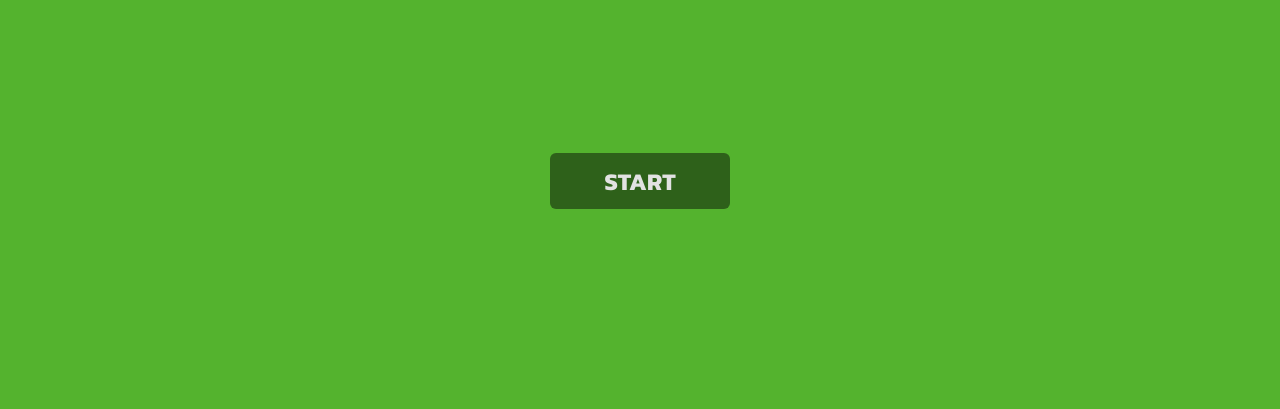
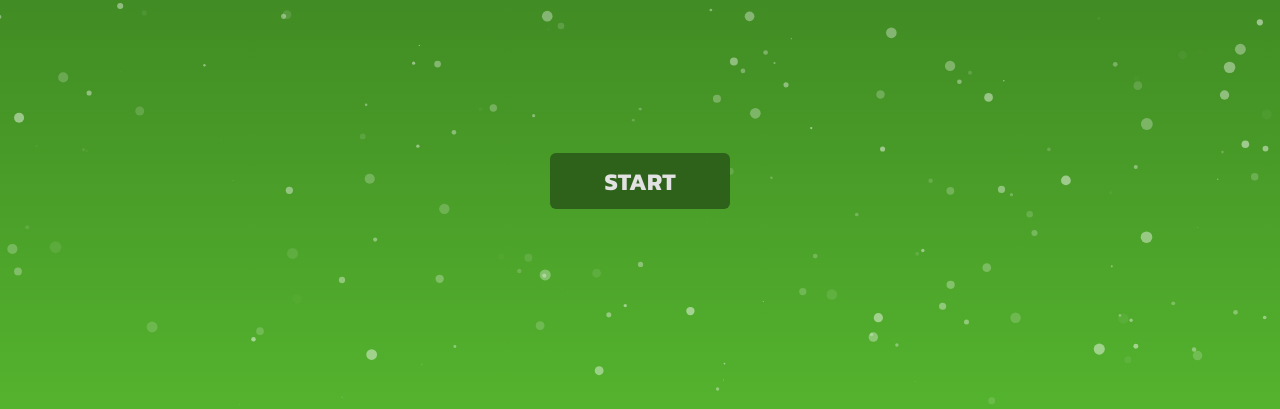
Before and after one commit to EricAntebo/Snake, a plain HTML site: page index.html in a window 1280 px wide. Shown: the part 391-800 px from the top of the page. Drawn offline with nearby package versions, Linux system fonts and the light colour scheme; animation ran at ten frames a second.

Commit message:
Add particles to background

```diff
--- a/assets/css/style.css
+++ b/assets/css/style.css
@@ -11,7 +11,27 @@ body{
     background: rgb(84, 179, 46);
 }
 
+/* particles.js code */
+
+#particles-js {
+    position: absolute;
+    width: 100vw;
+    height: 100vh;
+    background: linear-gradient(to bottom, rgb(47, 102, 26), rgb(84, 179, 46));
+}
+canvas {
+    display: block;
+    vertical-align: bottom;
+}
+
 /* Landing page */
+
+#particles-js,
+#container{
+    position: absolute;
+    height: 100vh;
+    width: 100vw;
+}
 
 header,
 #start-container{
--- a/assets/js/script.js
+++ b/assets/js/script.js
@@ -0,0 +1,72 @@
+particlesJS("particles-js", {
+    particles: {
+      number: {
+        value: 300,
+        density: { enable: true, value_area: 1000.1416867389551 }
+      },
+      color: { value: "#ffffff" },
+      shape: {
+        type: "circle",
+        stroke: { width: 0, color: "#000000" },
+        polygon: { nb_sides: 3 },
+        image: { src: "img/github.svg", width: 100, height: 100 }
+      },
+      opacity: {
+        value: 0.5000708433694776,
+        random: true,
+        anim: { enable: false, speed: 1, opacity_min: 0.1, sync: false }
+      },
+      size: {
+        value: 6,
+        random: true,
+        anim: {
+          enable: false,
+          speed: 131.85970127784034,
+          size_min: 27.970239664996438,
+          sync: false
+        }
+      },
+      line_linked: {
+        enable: true,
+        distance: 0,
+        color: "#ffffff",
+        opacity: 0.5417434136502673,
+        width: 0
+      },
+      move: {
+        enable: true,
+        speed: 1,
+        direction: "top",
+        random: false,
+        straight: false,
+        out_mode: "out",
+        bounce: false,
+        attract: { enable: false, rotateX: 600, rotateY: 1200 }
+      }
+    },
+    interactivity: {
+      detect_on: "window",
+      events: {
+        onhover: { enable: true, mode: "bubble" },
+        onclick: { enable: false, mode: "bubble" },
+        resize: true
+      },
+      modes: {
+        grab: {
+          distance: 152.02702702702692,
+          line_linked: { opacity: 0.44514069013927765 }
+        },
+        bubble: {
+          distance: 250,
+          size: 5,
+          duration: 2,
+          opacity: 0.844594594594594,
+          speed: 3
+        },
+        repulse: { distance: 616.5540540540536, duration: 0.4 },
+        push: { particles_nb: 4 },
+        remove: { particles_nb: 2 }
+      }
+    },
+    retina_detect: true
+  });
--- a/index.html
+++ b/index.html
@@ -7,6 +7,7 @@
     <title>Snake</title>
 </head>
 <body>
+    <div id="particles-js"></div>
     <div id="container">
         <header>
             <h1>SNAKE</h1>
@@ -15,6 +16,7 @@
             <button>START</button>
         </div>
     </div>
+    <script src="https://cdn.jsdelivr.net/npm/particles.js@2.0.0/particles.min.js"></script>
     <script src="assets/js/script.js"></script>
 </body>
 </html>
```
